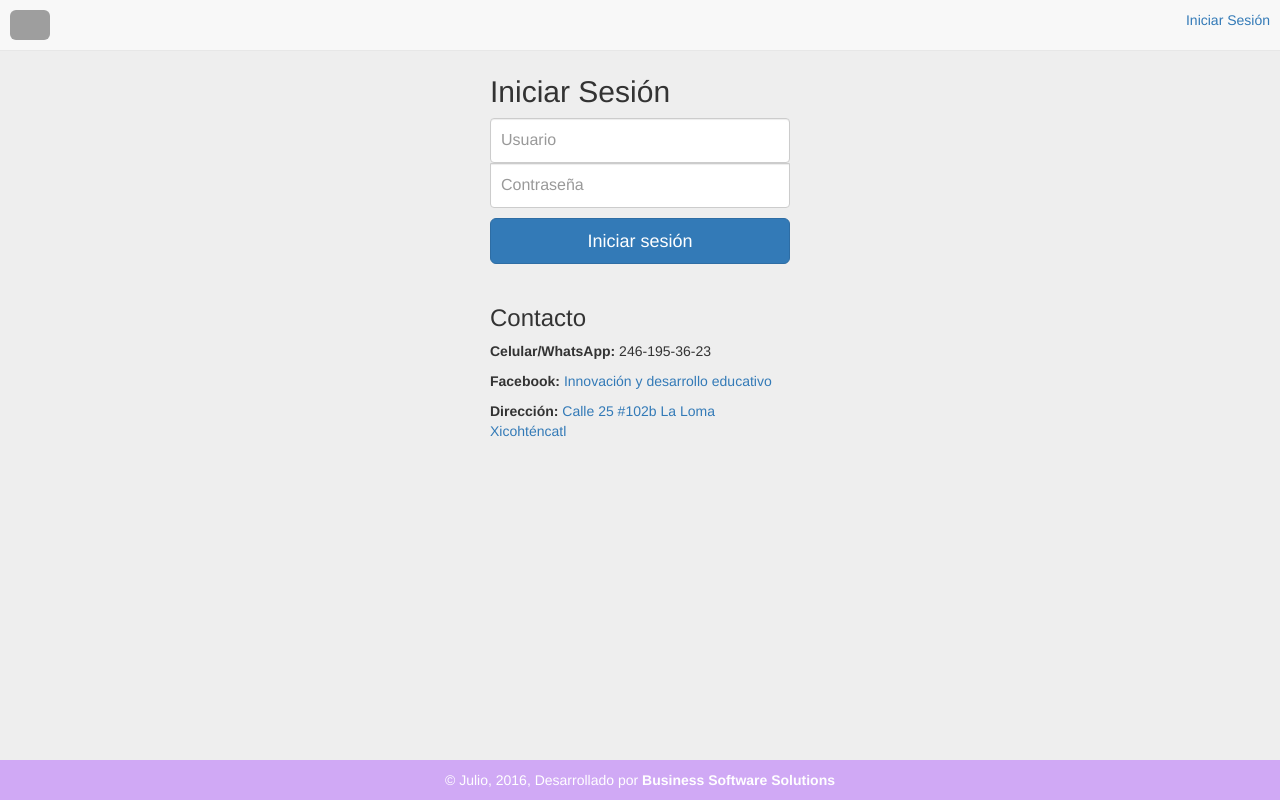
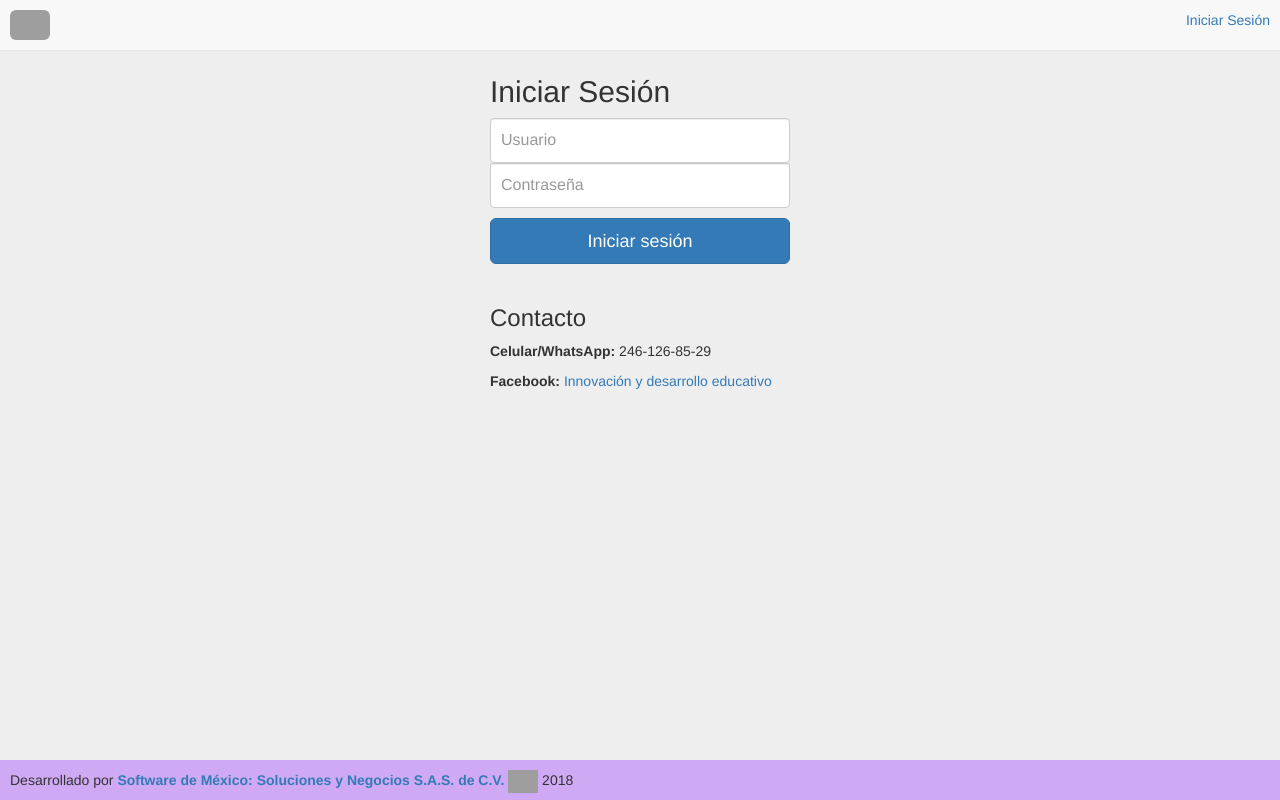
Before and after one commit to SdMSyN/eva_ins, a PHP site: page /views/index.php in a window 1280 px wide. Run offline with PHP 8.4, Linux system fonts and the light colour scheme; some web fonts are replaced; grey boxes are pictures that could not be loaded.

Commit message:
cambios index

```diff
--- a/views/footer.php
+++ b/views/footer.php
@@ -1,5 +1,5 @@
-<footer class="footer">
-            <p class="textFoot">&copy; Julio, 2016, Desarrollado por <b><a href="http://softlutions.biz" target="_blank">Business Software Solutions</a></b></p>
+		<footer class="footer">
+            <p>Desarrollado por <a href="http://solucionesynegocios.com.mx" target="_blank"><b>Software de México: Soluciones y Negocios S.A.S. de C.V.</b> <img src="../assets/obj/ico_nube.png" width="30px"></a> 2018</p>
         </footer>
     </body>
 </html>
--- a/views/index.php
+++ b/views/index.php
@@ -31,9 +31,8 @@
             <button class="btn btn-lg btn-primary btn-block" type="submit">Iniciar sesión</button>
             <hr>
             <h3>Contacto</h3>
-            <p><b>Celular/WhatsApp:</b> 246-195-36-23</p>
+            <p><b>Celular/WhatsApp:</b> 246-126-85-29</p>
             <p><b>Facebook:</b> <a href="https://www.facebook.com/innovacionydesarrolloeducativo/?fref=ts" target="_blank">Innovación y desarrollo educativo</a></p>
-            <p><b>Dirección:</b> <a href="https://goo.gl/maps/igpsSj7mBUE2" target="_blank">Calle 25 #102b La Loma Xicohténcatl</a></p>
         </form>
     </div>
 
```
Also changed, not shown: 1 other file.
